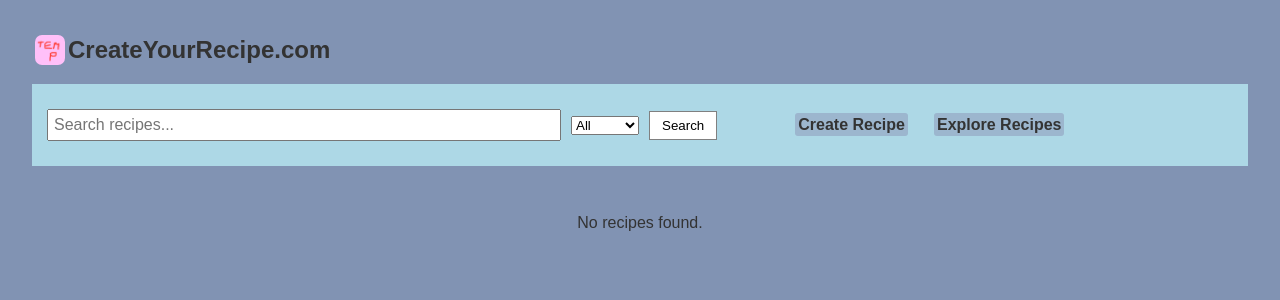
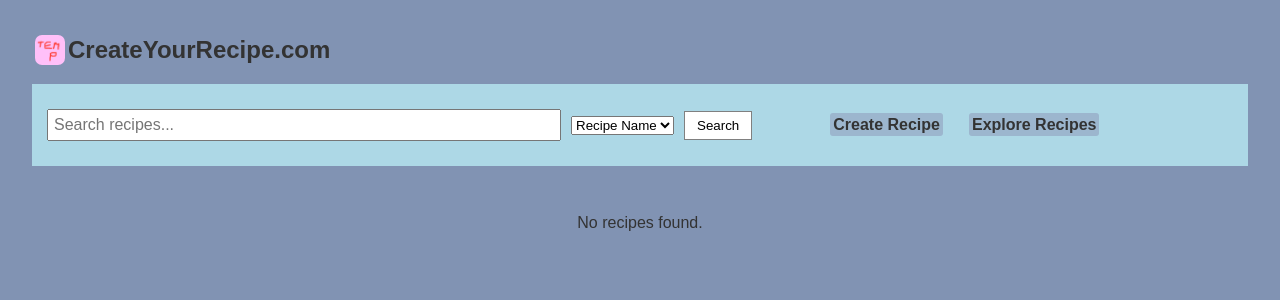
Before and after one commit to heytoki/ACIT2911, a Flask app: page / in a window 1280 px wide. Shown: the top 300 px of the page. Run offline with Flask 3, Linux system fonts and the light colour scheme; data that the repository does not hold is empty.

Commit message:
finish filter search

```diff
--- a/app.py
+++ b/app.py
@@ -5,7 +5,6 @@ from models import Recipe, Ingredient
 from sqlalchemy import asc
 from utils import save_instructions_to_json
 import searchRecipe as s
-
 
 app = Flask(__name__)
 app.config["SQLALCHEMY_DATABASE_URI"] = "sqlite:///recipes.db"
@@ -26,7 +25,9 @@ def home():
 
 @app.route('/recipes')
 def list():
-    recipes = s.searchFunc(request.args.get('query'))
+    filterType = request.args.get('filterType', default='title')
+    print(f"stdout: {filterType}")
+    recipes = s.searchFunc(request.args.get('query'), filterType)
     return render_template('list.html', recipes=recipes)
 
 @app.route('/recipes/create', methods=['GET', 'POST'])
--- a/templates/create.html
+++ b/templates/create.html
@@ -10,7 +10,7 @@
 <body>
     <h1 id="pageHeader"><img class="logo" src="/static/temp.jpg">CreateYourRecipe.com</h1>
     <h3>Create a New Recipe</h3>
-    <form class="grid" method="POST" action="">
+    <form class="grid" method="POST" action="/recipes/create">
         <div class="top">Recipe Name: <input type="text" name="recipeName" placeholder="Name of Recipe"></div>
         <div class="left">
             <div class="search-form">
--- a/templates/home.html
+++ b/templates/home.html
@@ -10,10 +10,11 @@
     <nav class="navbar">
         <form class="search-form" action="/recipes" method="GET">
             <input type="text" name="query" placeholder="Search recipes...">
-            <select name="filter">
-                <option value="">All</option>
-                <option value="vegan">Vegan</option>
-                <option value="dessert">Dessert</option>
+            <select name="filterType">
+                <option value="title">Recipe Name</option>
+                <option value="cuisine">Cuisine</option>
+                <option value="time">Cook Time</option>
+                <option value="diff">Difficulty</option>
             </select>
             <button type="submit">Search</button>
         </form>
--- a/templates/ingredient.html
+++ b/templates/ingredient.html
@@ -12,7 +12,7 @@
     <h1 id="pageHeader"><img class="logo" src="/static/temp.jpg">CreateYourRecipe.com</h1>
     <h3>Add a New Ingredient to Database</h3>
     <nav class="navbar">
-        <form class="search-form" method="POST" action="">
+        <form class="search-form" method="POST" action="ingredient">
             <input type="text" name="name" placeholder="Ingredient Name">
             <select name="measures">
                 <option value="weight">Weight</option>
```
Also changed, not shown: searchRecipe.py (+9 -2 lines).
